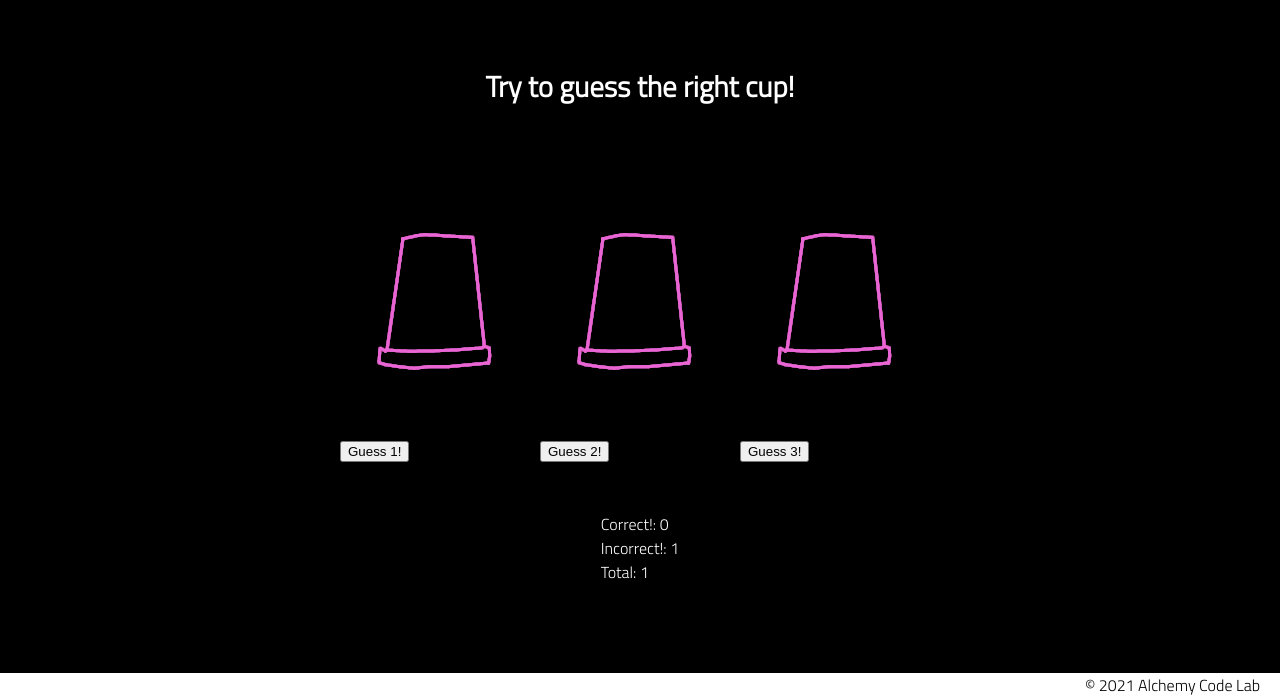
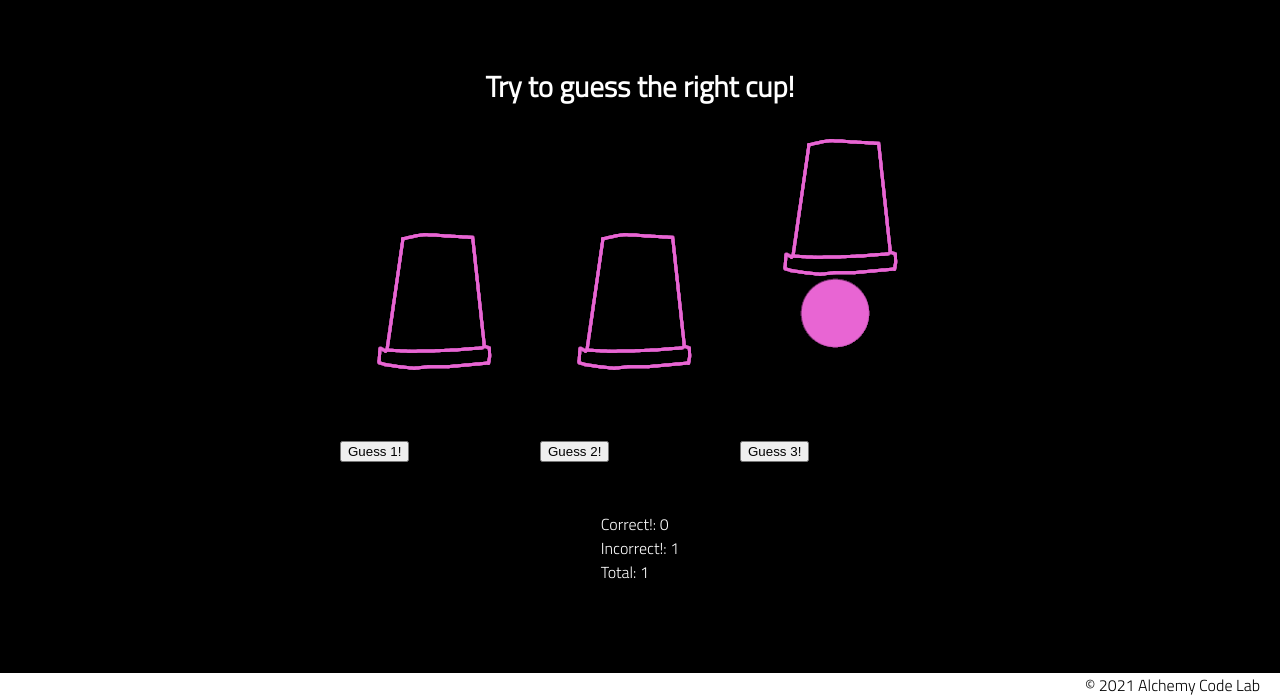
Before and after one commit to Kevin-Roney/shell-game, a plain HTML site: page index.html in a window 1280 px wide. Both pictures are taken after a click on the button "Guess 1!". Shown: the part 102-800 px from the top of the page. Drawn offline with Linux system fonts and the light colour scheme.

Commit message:
Grabbed DOM for images instead of divs and swapped new vars in fixing the image issue!

```diff
--- a/app.js
+++ b/app.js
@@ -11,14 +11,18 @@ const correctEl = document.getElementById('correct-guesses');
 const incorrectEl = document.getElementById('incorrect-guesses');
 const totalEl = document.getElementById('total-guesses');
 
+const img1 = document.getElementById('standard1');
+const img2 = document.getElementById('standard2');
+const img3 = document.getElementById('standard3');
+
 // let state
 let totalGuess = 0;
 let correctGuess = 0;
 
 function resetStyles() {
-    cup1El.src = './assets/cupdown.png';
-    cup2El.src = './assets/cupdown.png';
-    cup3El.src = './assets/cupdown.png';
+    img1.src = './assets/cupdown.png';
+    img2.src = './assets/cupdown.png';
+    img3.src = './assets/cupdown.png';
 }
 function totalGuesses() {
     correctEl.textContent = correctGuess;
@@ -57,14 +61,16 @@ function handleGuess(userGuess, correctSpot) {
 
     if (userGuess === correctSpot) {
         correctGuess++;
-    } else if (cup1El === correctSpot) {
-        cup1El.src = './assets/cupup.png';
-    } else if (cup2El === correctSpot) {
-        cup2El.src = './assets/cupup.png';
+    }
+    if (correctSpot === 'oneCup') {
+        img1.src = `./assets/cupup.png`;
+    } else if (correctSpot === 'twoCup') {
+        img2.src = `./assets/cupup.png`;
     } else {
-        cup3El.src = './assets/cupup.png';
+        img3.src = `./assets/cupup.png`;
     }
     totalGuesses();
+    console.log(correctSpot);
 }
 
   // get user input
--- a/index.html
+++ b/index.html
@@ -25,15 +25,15 @@
             </h2>
             <div id="cups">
                 <div id="oneCup-container">
-                    <img id="standard" class="cupDown" src="/assets/cupdown.png" alt="cup 1"><br>
+                    <img id="standard1" class="cupDown" src="/assets/cupdown.png" alt="cup 1"><br>
                     <button id="cup1Button">Guess 1!</button>
                 </div>
                 <div id="twoCup-container">
-                    <img id="standard" class="cupDown" src="/assets/cupdown.png" alt="cup 2"><br>
+                    <img id="standard2" class="cupDown" src="/assets/cupdown.png" alt="cup 2"><br>
                     <button id="cup2Button">Guess 2!</button>
                 </div>
                 <div id="threeCup-container">
-                    <img id="standard" class="cupDown" src="/assets/cupdown.png" alt="cup 3"><br>
+                    <img id="standard3" class="cupDown" src="/assets/cupdown.png" alt="cup 3"><br>
                     <button id="cup3Button">Guess 3!</button>
                 </div>
             </div>
```
Also changed, not shown: styles/style.css (line endings or trailing spaces).
